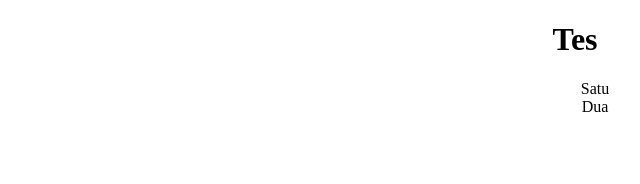
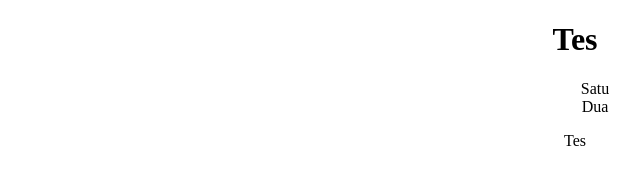
Before and after one commit to Andri143/repo-tes, a plain HTML site: page index.html in a window 1280 px wide. Shown: the full height of the page, 65-705 px from the left. Drawn offline with Linux system fonts and the light colour scheme.

Commit message:
Menambahkan paragraf

```diff
--- a/index.html
+++ b/index.html
@@ -16,5 +16,7 @@
     <li>Dua</lia>
   </ul>
 
+  <p>Tes</p>
+
 </body>
 </html>
```
